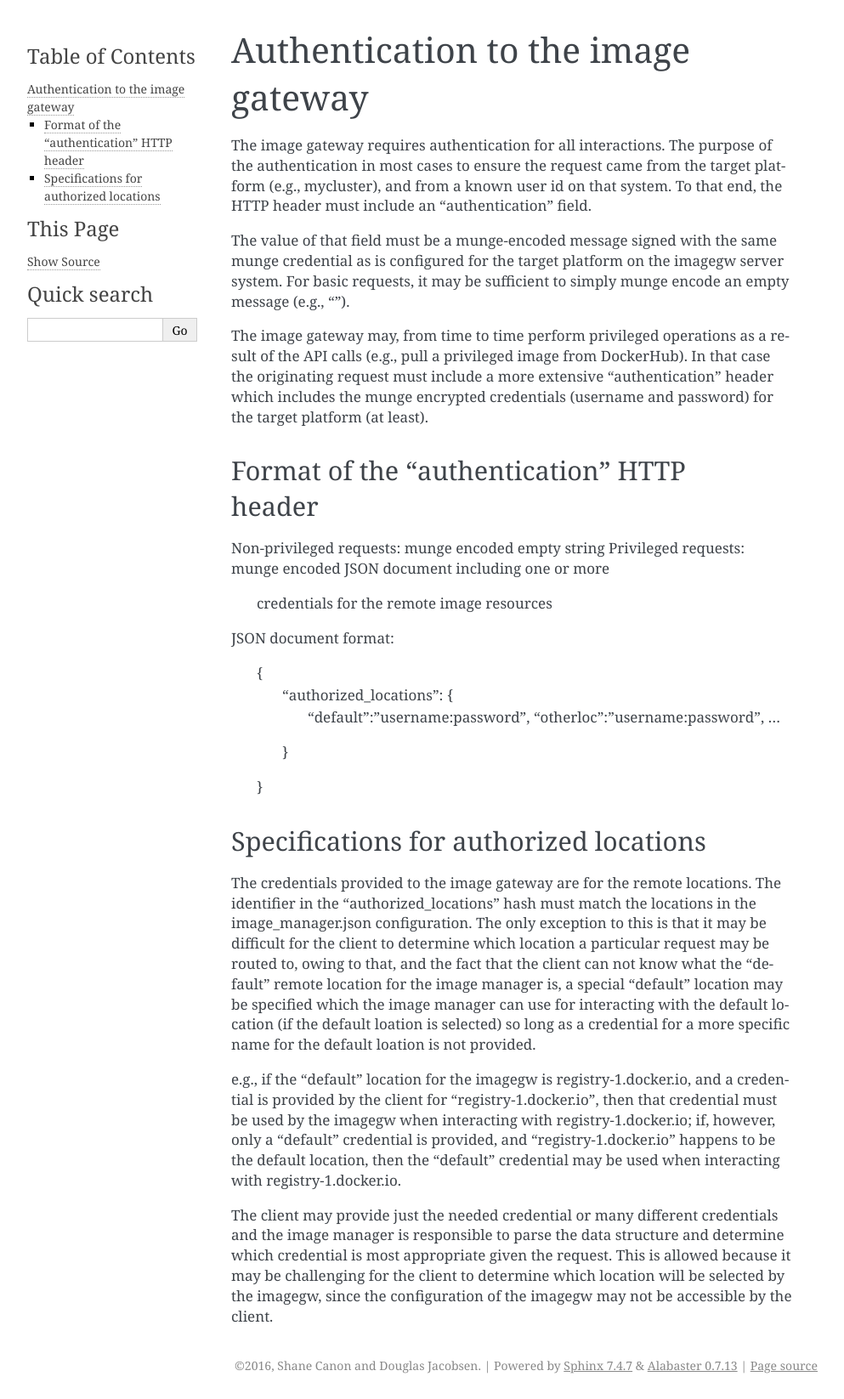
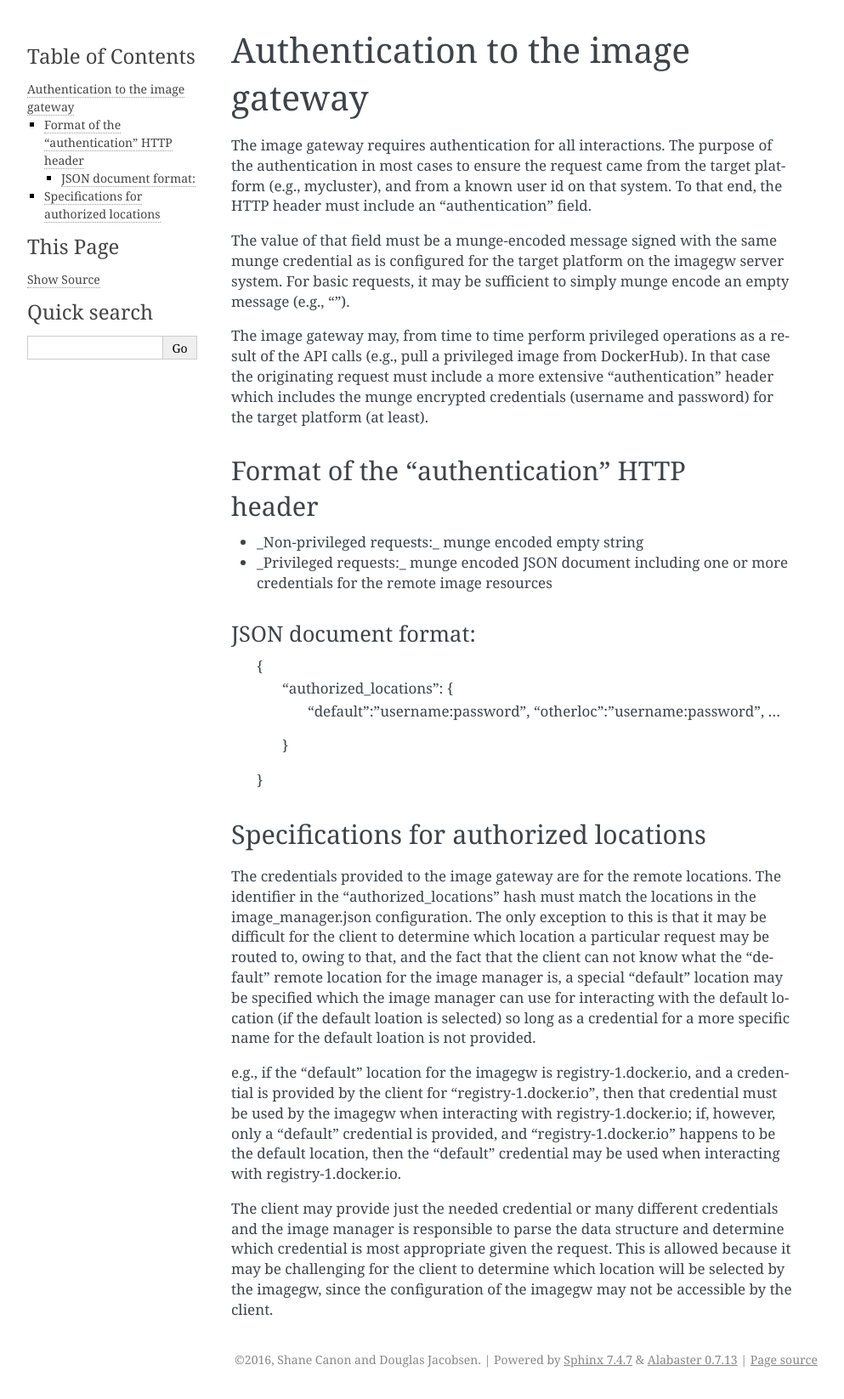
Before and after one commit to NERSC/shifter, a Sphinx documentation site: the page built from doc/api/authentication.rst, in a window 1280 px wide. Shown: the whole page at 85% size, without its empty margins (148-1141 px from the left). Built offline with Sphinx 7.4.7, drawn with Linux system fonts in a browser that asks for light colours.

Commit message:
fix formatting of doc

```diff
--- a/doc/api/authentication.rst
+++ b/doc/api/authentication.rst
@@ -19,19 +19,20 @@ that case the originating request must include a more extensive
 
 Format of the "authentication" HTTP header
 ------------------------------------------
-Non-privileged requests: munge encoded empty string
-Privileged requests: munge encoded JSON document including one or more
+* _Non-privileged requests:_ munge encoded empty string
+* _Privileged requests:_ munge encoded JSON document including one or more
   credentials for the remote image resources
 
 JSON document format:
+*********************
 
-  {
-      "authorized_locations": {
-          "default":"username:password",
-          "otherloc":"username:password",
-          ...
-      }
-  }
+   {
+       "authorized_locations": {
+           "default":"username:password",
+           "otherloc":"username:password",
+           ...
+       }
+   }
 
 Specifications for authorized locations
 ---------------------------------------
```
